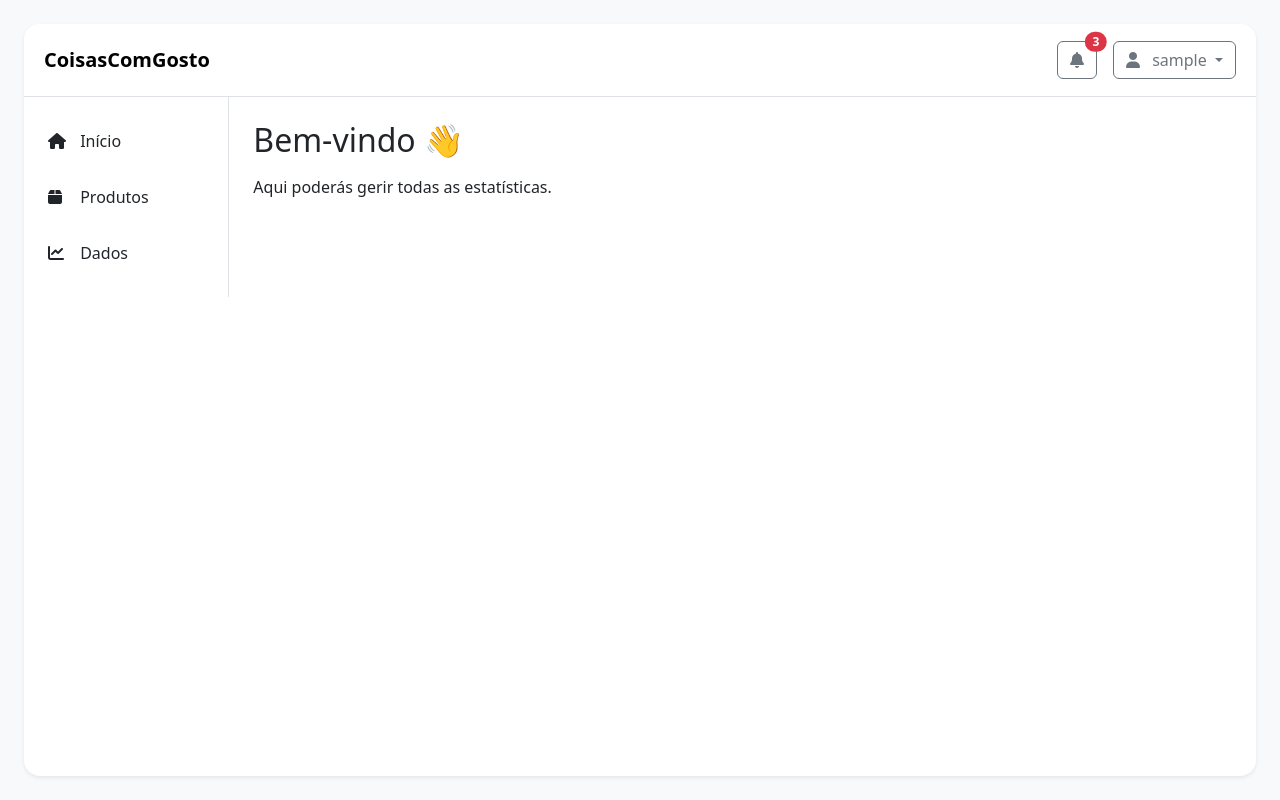
After one commit to hvieira512/flask-coisascomgosto, a Flask app: page /dashboard/stats in a window 1280 px wide. The commit adds this page. Run offline with Flask 3, Linux system fonts and the light colour scheme; the visitor is signed in with stand-in values (Sample User, id 1); some libraries are stand-ins or nearby versions.

Commit message:
feat: dashboard base html

```diff
--- a/static/css/dashboard.css
+++ b/static/css/dashboard.css
@@ -11,3 +11,8 @@ body {
     background-color: #f1f1f1;
     border-radius: 0.5rem;
 }
+
+#mobileSidebar .fa-solid,
+#sidebar .fa-solid {
+    min-width: 20px;
+}
--- /dev/null
+++ b/templates/dashboard/stats.html
@@ -0,0 +1,8 @@
+{% extends 'dashbord_base.html' %}
+
+{% block content %}
+
+<h2 class="mb-3">Bem-vindo 👋</h2>
+<p>Aqui poderás gerir todas as estatísticas.</p>
+
+{% endblock %}
--- /dev/null
+++ b/templates/dashbord_base.html
@@ -0,0 +1,139 @@
+<!DOCTYPE html>
+<html lang="en">
+
+<head>
+    <meta charset="UTF-8">
+    <meta name="viewport" content="width=device-width, initial-scale=1.0">
+    <title>CoisasComGosto</title>
+    <link href="{{ url_for('static', filename='img/logo.png') }}" rel="icon" type="image/ico">
+    <link href="{{ url_for('static', filename='bootstrap/bootstrap.min.css') }}" rel="stylesheet" />
+    <link href="{{ url_for('static', filename='toastr/toastr.min.css') }}" rel="stylesheet" />
+    <link href="{{ url_for('static', filename='css/dashboard.css') }}" rel="stylesheet" />
+    <script src="{{ url_for('static', filename='fontawesome/a38dd6e785.js') }}" crossorigin="anonymous"></script>
+    {% block head %}{% endblock %}
+</head>
+
+<body>
+
+    <div class="container-fluid p-4 bg-light min-vh-100">
+        <div id="dashboard-wrapper" class="bg-white rounded-4 shadow-sm overflow-hidden">
+            <!-- Top Navbar -->
+            <nav class="navbar navbar-expand-lg navbar-light bg-white border-bottom px-2 py-3">
+                <div class="container-fluid">
+                    <!-- Logo -->
+                    <a class="navbar-brand fw-bold" href="#">CoisasComGosto</a>
+
+                    <!-- Right side controls -->
+                    <div class="d-flex align-items-center gap-3">
+
+                        <!-- Notification -->
+                        <div class="dropdown">
+                            <button class="btn btn-outline-secondary position-relative" id="notifDropdown"
+                                data-bs-toggle="dropdown" aria-expanded="false">
+                                <i class="fa-solid fa-bell"></i>
+                                <span
+                                    class="position-absolute top-0 start-100 translate-middle badge rounded-pill bg-danger">3</span>
+                            </button>
+                            <ul class="dropdown-menu dropdown-menu-end" aria-labelledby="notifDropdown">
+                                <li><a class="dropdown-item" href="#">Notificação 1</a></li>
+                                <li><a class="dropdown-item" href="#">Notificação 2</a></li>
+                                <li><a class="dropdown-item" href="#">Notificação 3</a></li>
+                            </ul>
+                        </div>
+
+                        <!-- User -->
+                        <div class="dropdown">
+                            <button class="btn btn-outline-secondary dropdown-toggle" type="button" id="userDropdown"
+                                data-bs-toggle="dropdown" aria-expanded="false">
+                                <i class="fa-solid fa-user me-2"></i> {{ session["username"] }}
+                            </button>
+                            <ul class="dropdown-menu dropdown-menu-end" aria-labelledby="userDropdown">
+                                <li><a class="dropdown-item" href="#">Perfil</a></li>
+                                <li><a class="dropdown-item" href="#">Definições</a></li>
+                                <li>
+                                    <hr class="dropdown-divider">
+                                </li>
+                                <li><a class="dropdown-item text-danger" href="#">Sair</a></li>
+                            </ul>
+                        </div>
+
+                        <!-- Sidebar toggle (burger) -->
+                        <button class="btn btn-outline-secondary d-lg-none" id="sidebarToggle">
+                            <i class="fa-solid fa-bars"></i>
+                        </button>
+                    </div>
+                </div>
+            </nav>
+
+            <div class="row g-0">
+                <!-- Sidebar -->
+                <div id="sidebar" class="col-lg-2 bg-white border-end px-2 py-3 d-none d-lg-block">
+                    <ul class="nav flex-column">
+                        <li class="nav-item">
+                            <a class="nav-link text-dark py-3" href="{{ url_for('web.dashboard.home') }}">
+                                <i class="fa-solid fa-house me-2"></i>
+                                <span>Início</span>
+                            </a>
+                        </li>
+                        <li class="nav-item">
+                            <a class="nav-link text-dark py-3" href="{{ url_for('web.dashboard.products') }}">
+                                <i class="fa-solid fa-box me-2"></i>
+                                <span>Produtos</span>
+                            </a>
+                        </li>
+                        <li class="nav-item">
+                            <a class="nav-link text-dark py-3" href="{{ url_for('web.dashboard.stats') }}">
+                                <i class="fa-solid fa-chart-line me-2"></i>
+                                <span>Dados</span>
+                            </a>
+                        </li>
+                    </ul>
+                </div>
+
+                <!-- Main content -->
+                <div class="col p-4" id="main-content">
+                    {% block content %}{% endblock %}
+                </div>
+            </div>
+        </div>
+    </div>
+
+    <!-- Sidebar overlay for mobile -->
+    <div id="mobileSidebar" class="d-lg-none position-fixed top-0 start-0 bg-white shadow h-100 p-3 d-none"
+        style="width: 250px; z-index: 1050;">
+        <div class="d-flex justify-content-between align-items-center mb-4">
+            <h5>Menu</h5>
+            <button class="btn-close" id="closeSidebar"></button>
+        </div>
+        <ul class="nav flex-column">
+            <li class="nav-item">
+                <a class="nav-link text-dark py-3" href="{{ url_for('web.dashboard.home') }}">
+                    <i class="fa-solid fa-house me-2"></i>
+                    <span>Início</span>
+                </a>
+            </li>
+            <li class="nav-item">
+                <a class="nav-link text-dark py-3" href="{{ url_for('web.dashboard.products') }}">
+                    <i class="fa-solid fa-box me-2"></i>
+                    <span>Produtos</span>
+                </a>
+            </li>
+            <li class="nav-item">
+                <a class="nav-link text-dark py-3" href="{{ url_for('web.dashboard.stats') }}">
+                    <i class="fa-solid fa-chart-line me-2"></i>
+                    <span>Dados</span>
+                </a>
+            </li>
+        </ul>
+    </div>
+
+    <div id="overlay" class="position-fixed top-0 start-0 w-100 h-100 bg-dark bg-opacity-50 d-none"></div>
+
+    <script src="{{ url_for('static', filename='bootstrap/bootstrap.bundle.min.js') }}" type="text/javascript"></script>
+    <script src="{{ url_for('static', filename='jquery/jquery-3.6.0.min.js') }}" type="text/javascript"></script>
+    <script src="{{ url_for('static', filename='toastr/toastr.min.js') }}" type="text/javascript"></script>
+    <script type="module" src="{{ url_for('static', filename='js/dashboard/menus.js') }}"></script>
+    {% block scripts %}{% endblock %}
+</body>
+
+</html>
--- a/web/dashboard.py
+++ b/web/dashboard.py
@@ -1,11 +1,32 @@
 from flask import Blueprint, redirect, render_template, session, url_for
 
-bp = Blueprint("dashboard", __name__)
+bp = Blueprint("dashboard", __name__, url_prefix="/dashboard")
 
 
-@bp.route("/dashboard")
+@bp.route("/")
+def index():
+    return redirect(url_for("web.dashboard.home"))
+
+
+@bp.route("/home")
 def home():
     if "username" not in session:
         return redirect(url_for("web.auth.home"))
 
-    return render_template("dashboard/index.html")
+    return render_template("dashboard/home.html")
+
+
+@bp.route("/products")
+def products():
+    if "username" not in session:
+        return redirect(url_for("web.auth.home"))
+
+    return render_template("dashboard/products.html")
+
+
+@bp.route("/stats")
+def stats():
+    if "username" not in session:
+        return redirect(url_for("web.auth.home"))
+
+    return render_template("dashboard/stats.html")
```
Also changed, not shown: templates/dashboard/home.html (added, +8 -0 lines), templates/dashboard/index.html (deleted, +0 -101 lines), templates/dashboard/products.html (added, +8 -0 lines).
